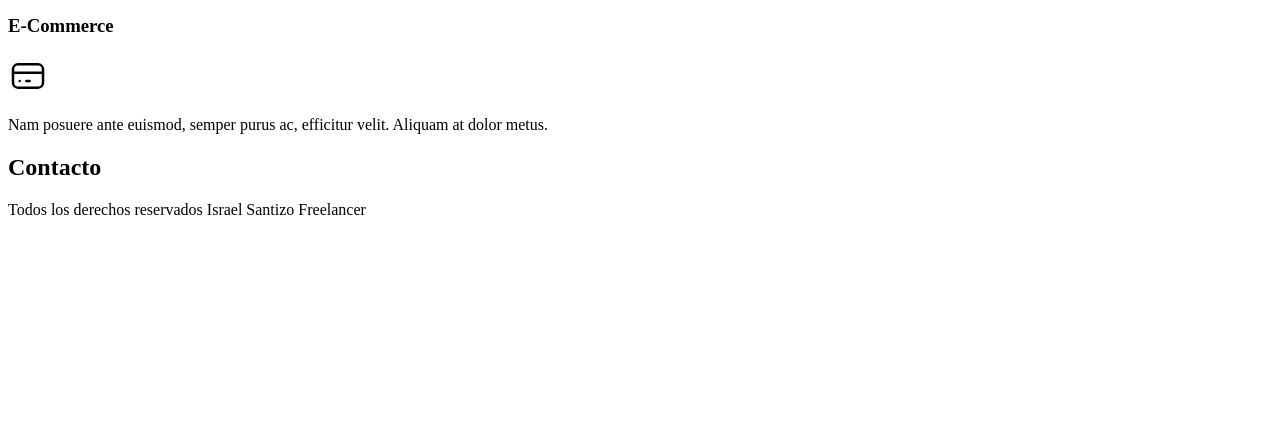
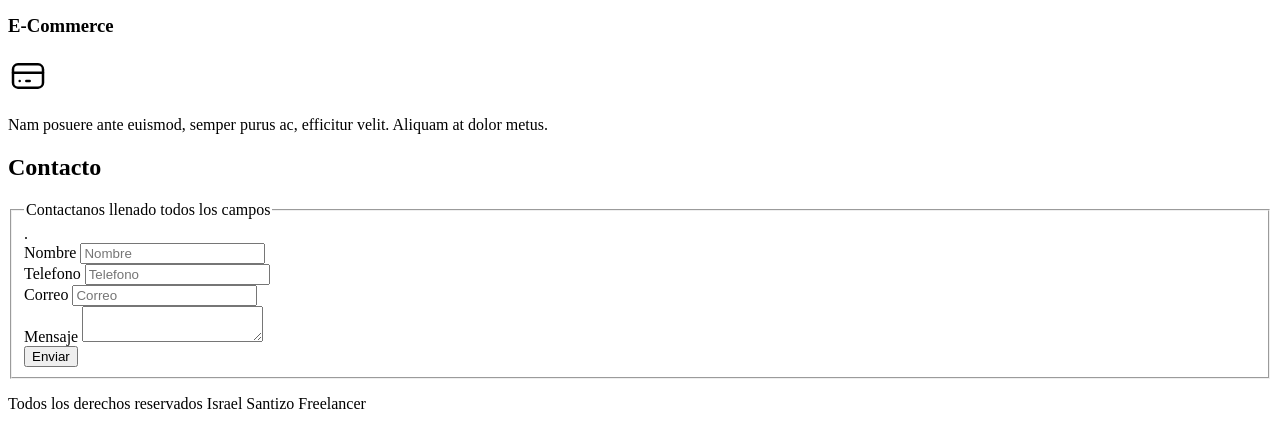
Before and after one commit to IsraelSantizo98/freelancer_Udemy, a plain HTML site: page index.html in a window 1280 px wide. Shown: the part 651-1080 px from the top of the page. Before the commit the page ends 886 px from the top, so only its background shows below. Drawn offline with Linux system fonts and the light colour scheme.

Commit message:
Se agrego form y separaciones con div

```diff
--- a/index.html
+++ b/index.html
@@ -70,6 +70,32 @@
 </main>
 <section>
     <h2>Contacto</h2>
+    <form>
+        <fieldset>
+            <!--Legend se usa para dar indicaciones al usuario o poner un titulo-->
+            <legend>Contactanos llenado todos los campos</legend>.
+            <!--Se usa div cuando no hay un titulo o h-->
+            <div>
+                <label>Nombre</label>
+                <input type="text" placeholder="Nombre">
+            </div>
+            <div>
+                <label>Telefono</label>
+                <input type="tel" placeholder="Telefono">
+            </div>
+            <div>
+                <label>Correo</label>
+                <input type="email" placeholder="Correo">
+            </div>
+            <div>
+                <label>Mensaje</label>
+                <textarea></textarea>
+            </div>
+            <div>
+                <input type="submit" value="Enviar">
+            </div>
+        </fieldset>
+    </form>
 </section>
 <footer>
     <p>Todos los derechos reservados Israel Santizo Freelancer</p>
```
